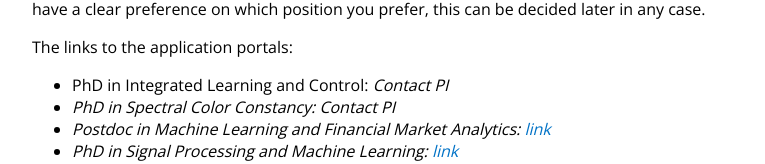
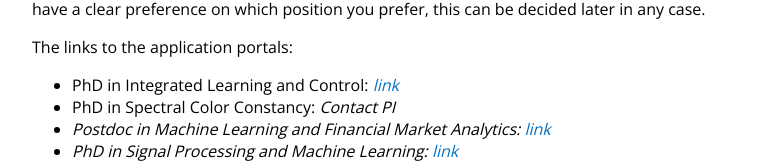
Before and after one commit to kamarain/recruit2025, a plain HTML site: page index.html in a window 1280 px wide. Shown: the part 6687-6851 px from the top of the page, without its empty margins (258-1023 px from the left). Drawn offline with nearby package versions, Linux system fonts and the light colour scheme.

Commit message:
updated link

```diff
--- a/index.html
+++ b/index.html
@@ -360,7 +360,7 @@ Research topics for the Autonomous Mobile Machines group relate to robot learnin
     <p>
         The links to the application portals:
     <ul>
-        <li>PhD in Integrated Learning and Control: <i>Contact PI</a>
+        <li>PhD in Integrated Learning and Control: <i><a href="https://tuni.rekrytointi.com/paikat/index.php?jid=2776&key=&o=A_RJ&rspvt=ecyvz3953tskoo8ckc444wc4k0gsk44">link</a></i></li>
         <li>PhD in Spectral Color Constancy: <i>Contact PI</a>
         <li>Postdoc in Machine Learning and Financial Market Analytics: <a href="https://tuni.rekrytointi.com/paikat/?o=A_A&jid=2753">link</a></li>
         <li>PhD in Signal Processing and Machine Learning: <a href="https://tuni.rekrytointi.com/paikat/?o=A_RJ&jgid=1&jid=2761">link</a></li>
```
